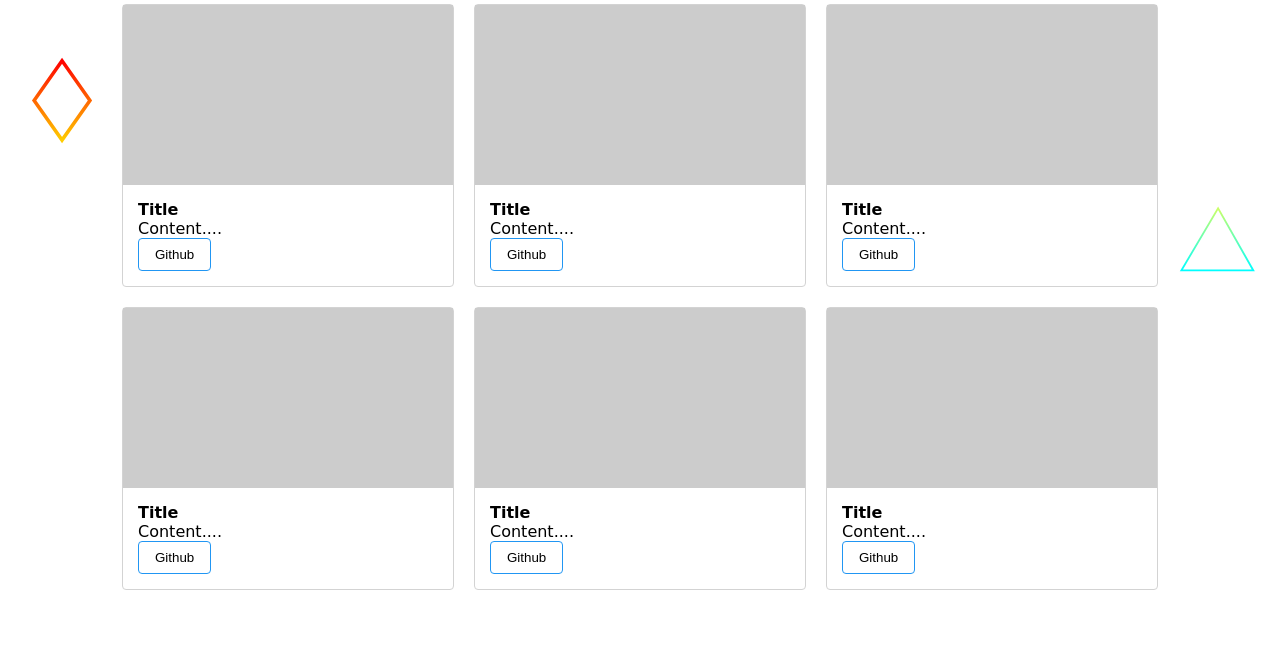
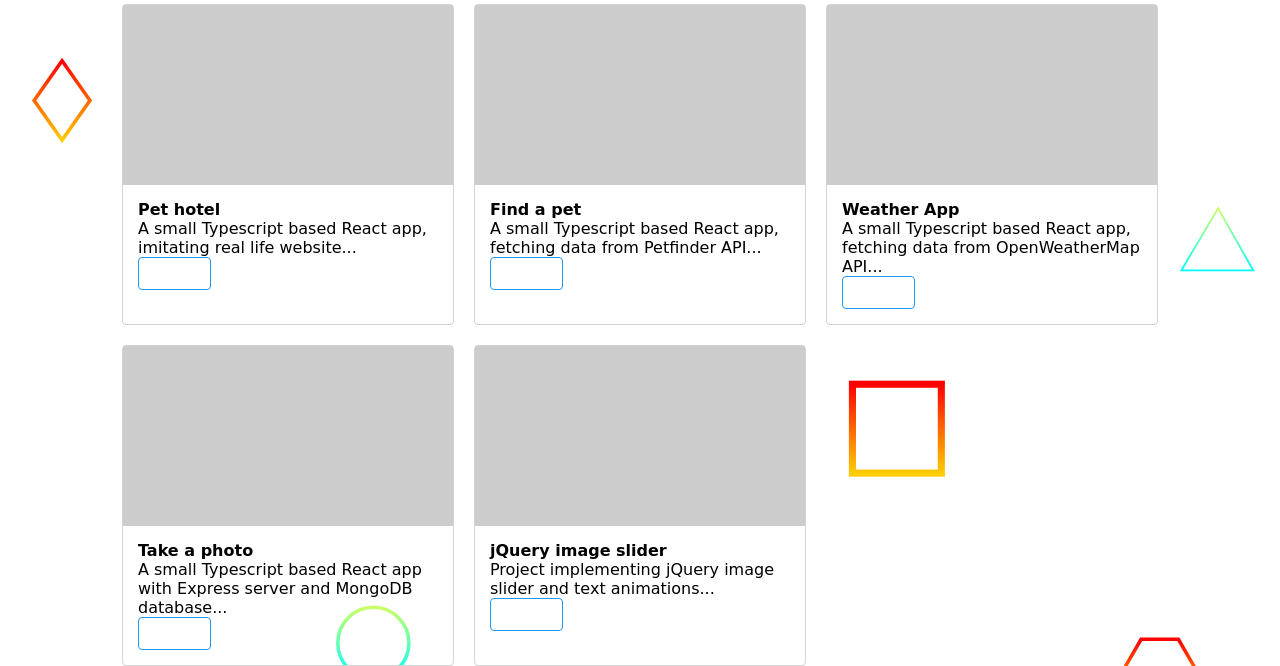
Before and after one commit to buhtla85/test-flask, a Flask app: page /projects/ in a window 1280 px wide. Shown: the part 246-912 px from the top of the page. Before the commit the page ends 836 px from the top, so only its background shows below. Run offline with Flask 2, Linux system fonts and the light colour scheme; some libraries are stand-ins or nearby versions; some web fonts are replaced.

Commit message:
imported macro for card element

```diff
--- a/templates/projects.html
+++ b/templates/projects.html
@@ -12,8 +12,17 @@
         <div></div>
     </div>
     <div class="projects-grid">
-        <div class="card">
-            <div class="bg-img"></div>
+
+
+        {% from "card.html" import card with context %}
+
+        {{ card('img1', 'Pet hotel', 'A small Typescript based React app, imitating real life website...', 'https://github.com/buhtla85/first-NEW') }}
+        {{ card('img2', 'Find a pet', 'A small Typescript based React app, fetching data from Petfinder API...', 'https://github.com/buhtla85/third') }}
+        {{ card('img3', 'Weather App', 'A small Typescript based React app, fetching data from OpenWeatherMap API...', 'https://github.com/buhtla85/second') }}
+        {{ card('img4', 'Take a photo', 'A small Typescript based React app with Express server and MongoDB database...', 'https://github.com/buhtla85/react_webcam_app') }}
+        {{ card('img5', 'jQuery image slider', 'Project implementing jQuery image slider and text animations...', 'https://github.com/buhtla85/jQueryPractice') }}
+        <!-- <div class="card">
+            <div class="bg-img" id="img1"></div>
             <div class="content">
                 <h4>Title</h4>
                 <p>Content....</p>
@@ -59,7 +68,7 @@
                 <p>Content....</p>
                 <button>Github</button>
             </div>
-        </div>
+        </div> -->
     </div>
 </section>
 
```
